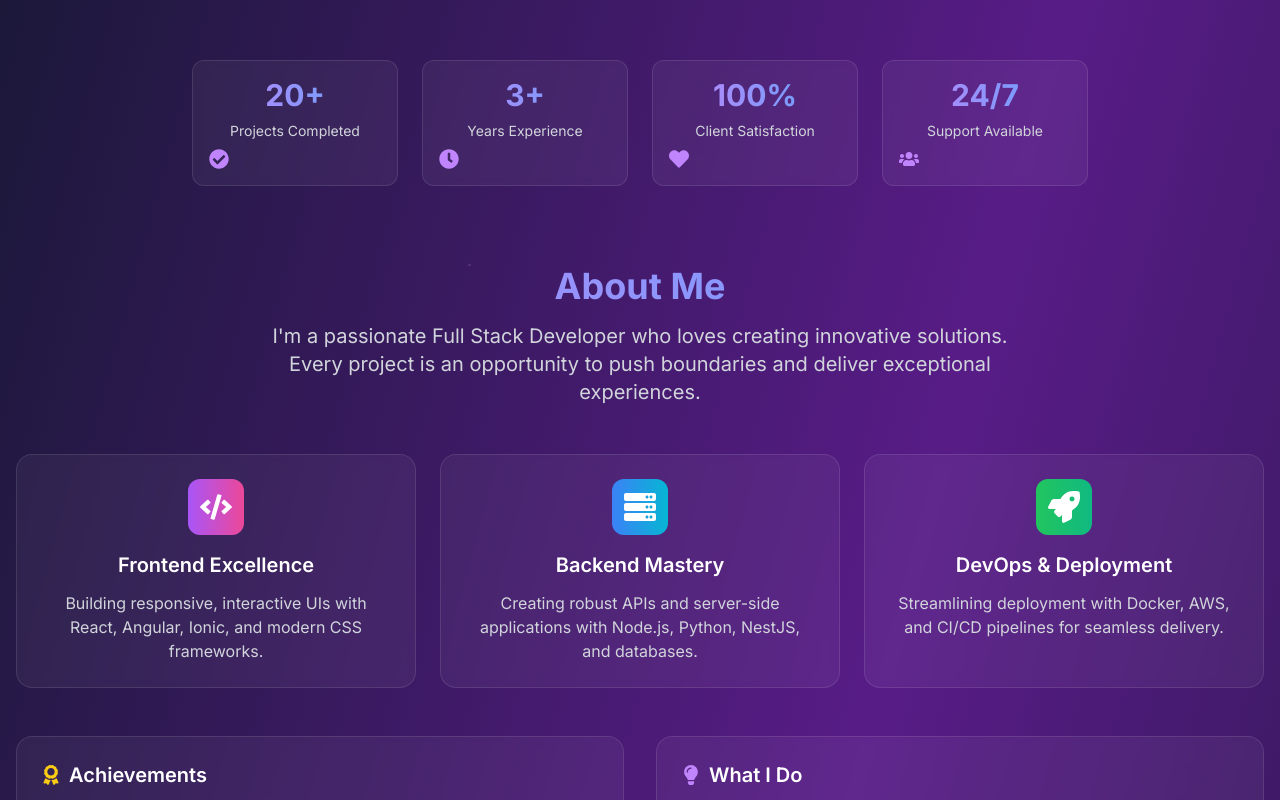
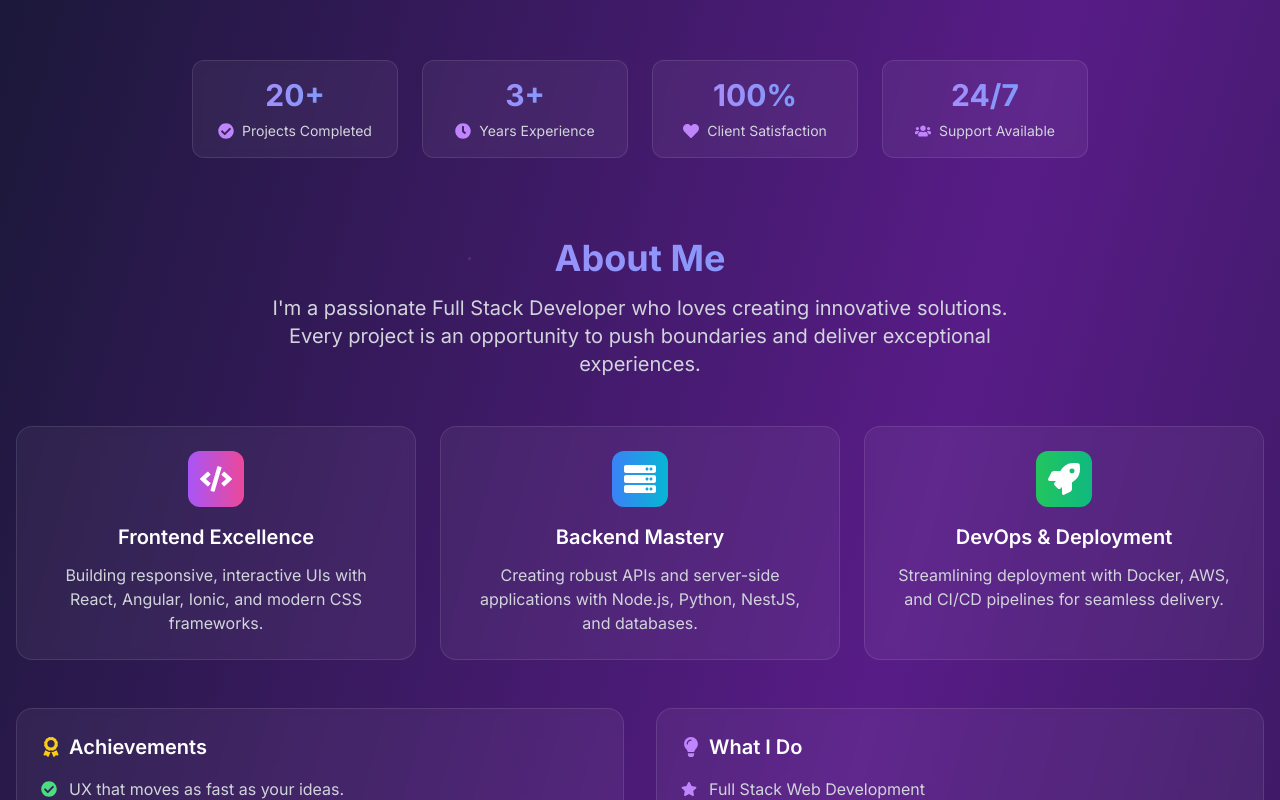
Before and after one commit to saifaslam246/portfolio, a React (Vite) app: page / in a window 1280 px wide. Shown: the part 780-1580 px from the top of the page. Built offline with nearby package versions, Linux system fonts and the light colour scheme.

Commit message:
add a footer design

```diff
--- a/package.json
+++ b/package.json
@@ -1,6 +1,6 @@
 {
   "homepage": "https://saifaslam246.github.io/portfolio",
-  "name": "saif-portfolio",
+  "name": "saif portfolio website",
   "private": true,
   "version": "0.0.0",
   "type": "module",
--- a/src/App.jsx
+++ b/src/App.jsx
@@ -571,9 +571,9 @@ function App() {
                 <div className="text-2xl sm:text-3xl font-bold bg-gradient-to-r from-purple-400 to-blue-400 bg-clip-text text-transparent mb-2">
                   {stat.number}
                 </div>
-                <div className="text-gray-300 text-xs sm:text-sm mb-2">{stat.label}</div>
-                <div className="mt-2 text-purple-400">
-                  <stat.icon size={16} className="sm:w-5 sm:h-5" />
+                <div className="flex items-center justify-center gap-2 text-gray-300 text-xs sm:text-sm">
+                  <stat.icon size={16} className="text-purple-400 sm:w-4 sm:h-4" />
+                  <span>{stat.label}</span>
                 </div>
               </motion.div>
             ))}
@@ -1051,7 +1051,6 @@ function App() {
             <div className="space-y-6">
               <div className="p-4 sm:p-6 rounded-2xl bg-white/5 backdrop-blur-sm border border-white/10 hover:bg-white/10 transition-all duration-300">
                 <h3 className="text-lg sm:text-xl font-semibold text-white mb-6 flex items-center gap-2">
-                  <FaHeart className="text-purple-400" />
                   Get In Touch
                 </h3>
                 <div className="space-y-4">
@@ -1248,7 +1247,7 @@ function App() {
       <footer className="py-8 px-4 border-t border-white/10">
         <div className="max-w-7xl mx-auto text-center">
           <p className="text-gray-400 text-sm sm:text-base">
-            © 2024 Saif Rehman. Crafted with <FaLightbulb className="inline text-purple-400" /> using React & Tailwind CSS.
+          © 2024 Saif Rehman. Turning ideas <FaLightbulb className="inline text-purple-400" /> into impactful web solutions.
           </p>
         </div>
       </footer>
--- a/vite.config.js
+++ b/vite.config.js
@@ -3,6 +3,6 @@ import react from '@vitejs/plugin-react'
 
 // https://vite.dev/config/
 export default defineConfig({
-  base: process.env.NODE_ENV === 'production' ? '/portfolio/' : '/',
+  base: '/portfolio/',
   plugins: [react()],
 })
```
Also changed, not shown: 1 other file (tests, documents, lock files or other folders). Lines whose indentation alone changed are shown as unchanged.
